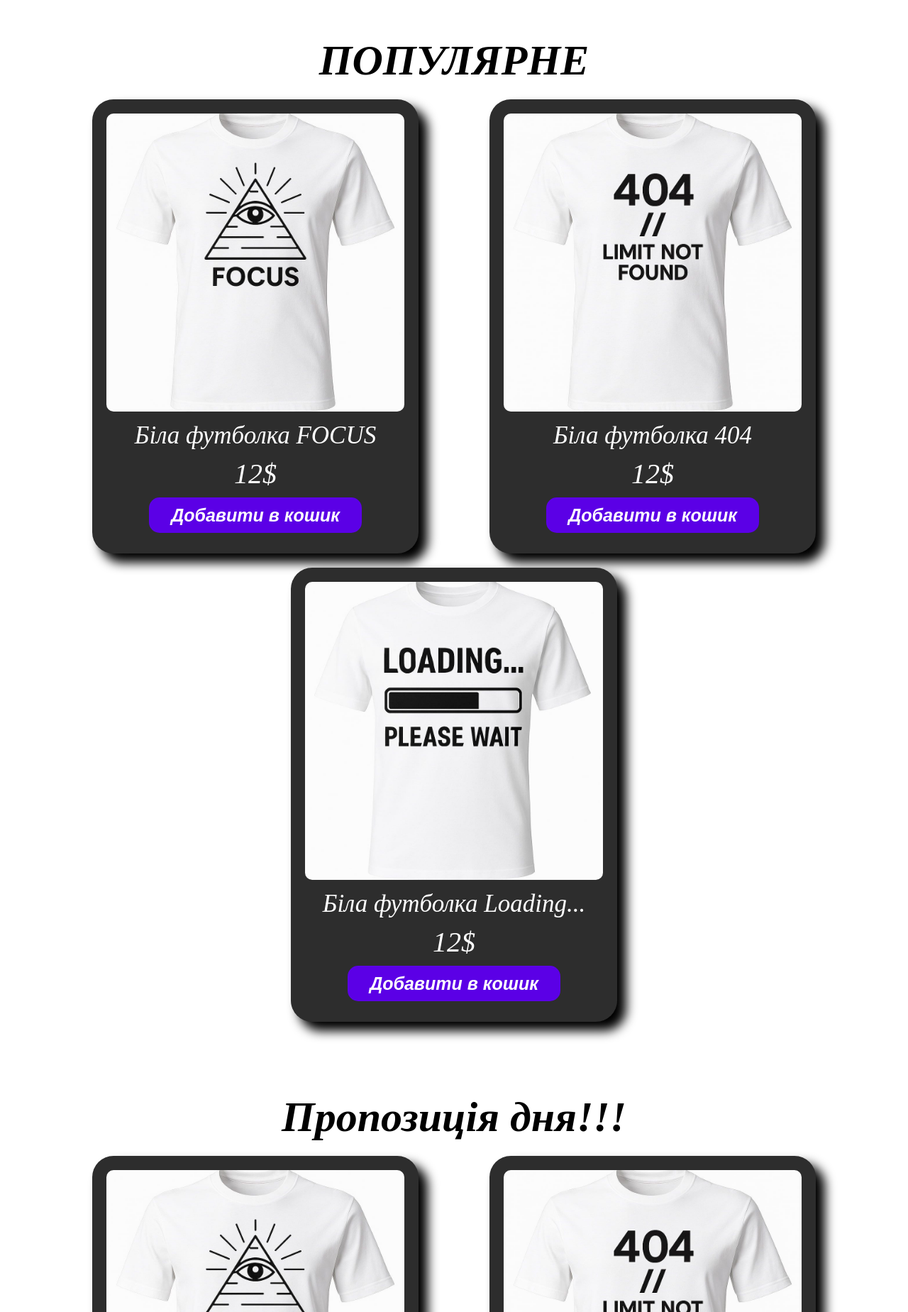
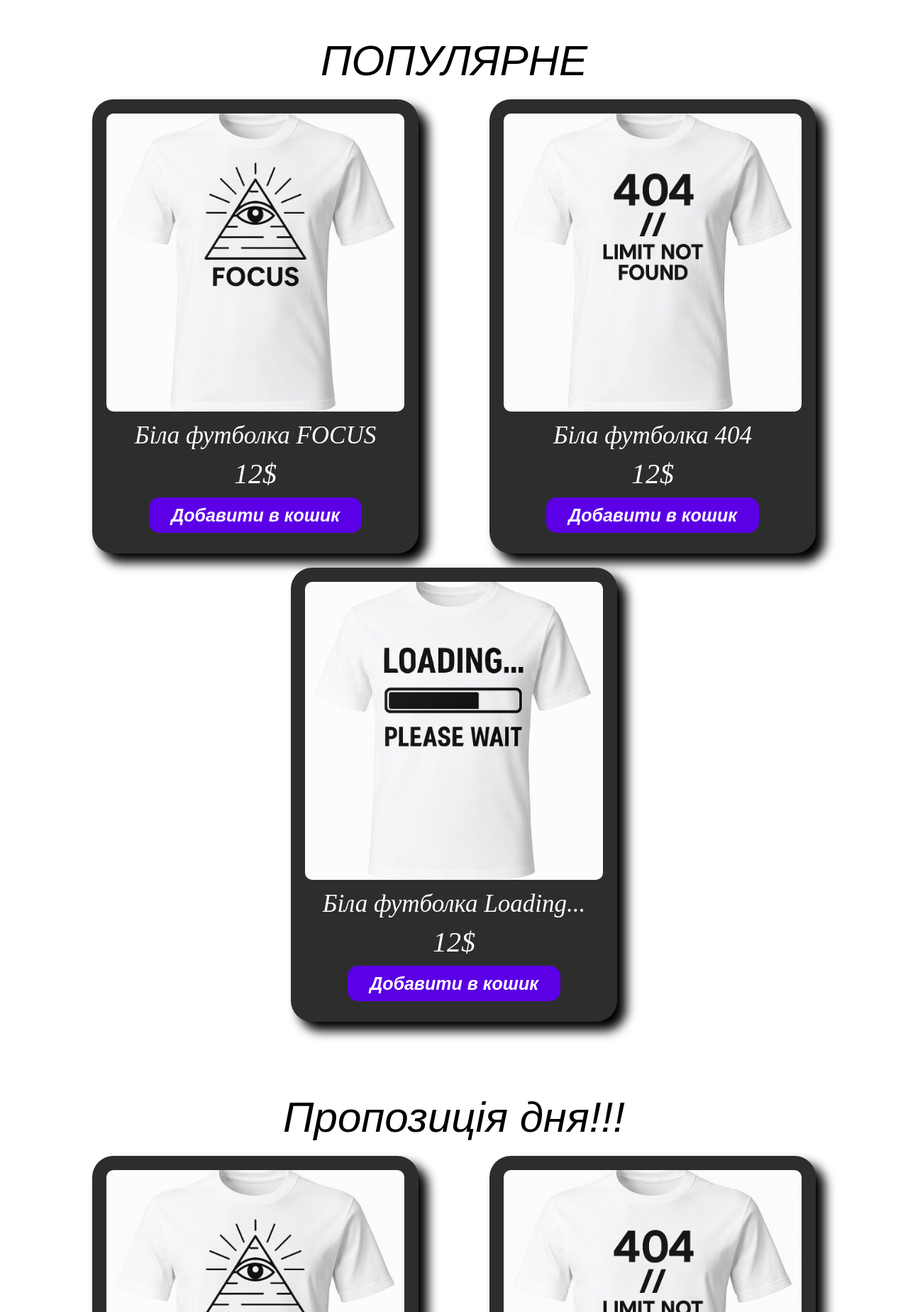
Before and after one commit to RedStrike2406/TrendLab, a Flask app: page / in a window 1280 px wide. Shown: the part 109-1958 px from the top of the page at 71% size. Run offline with Flask 3, Linux system fonts and the light colour scheme.

Commit message:
Visual update 2

```diff
--- a/static/style.css
+++ b/static/style.css
@@ -52,8 +52,9 @@
     /* position:  relative; */
     font-size: 60px;
     /* margin: 20px 0; */
-    font-weight: bold;
+    font-weight: 100;
     font-style: italic;
+    font-family: fantasy;
 }
 
 .popular_title2 {
@@ -240,6 +241,10 @@
     margin-right: 50px;
 }
 
+.footer img:hover {
+    width: 110px;
+    height: 110px;
+}
 
 .cart-overlay{
     width: 800px;
```
